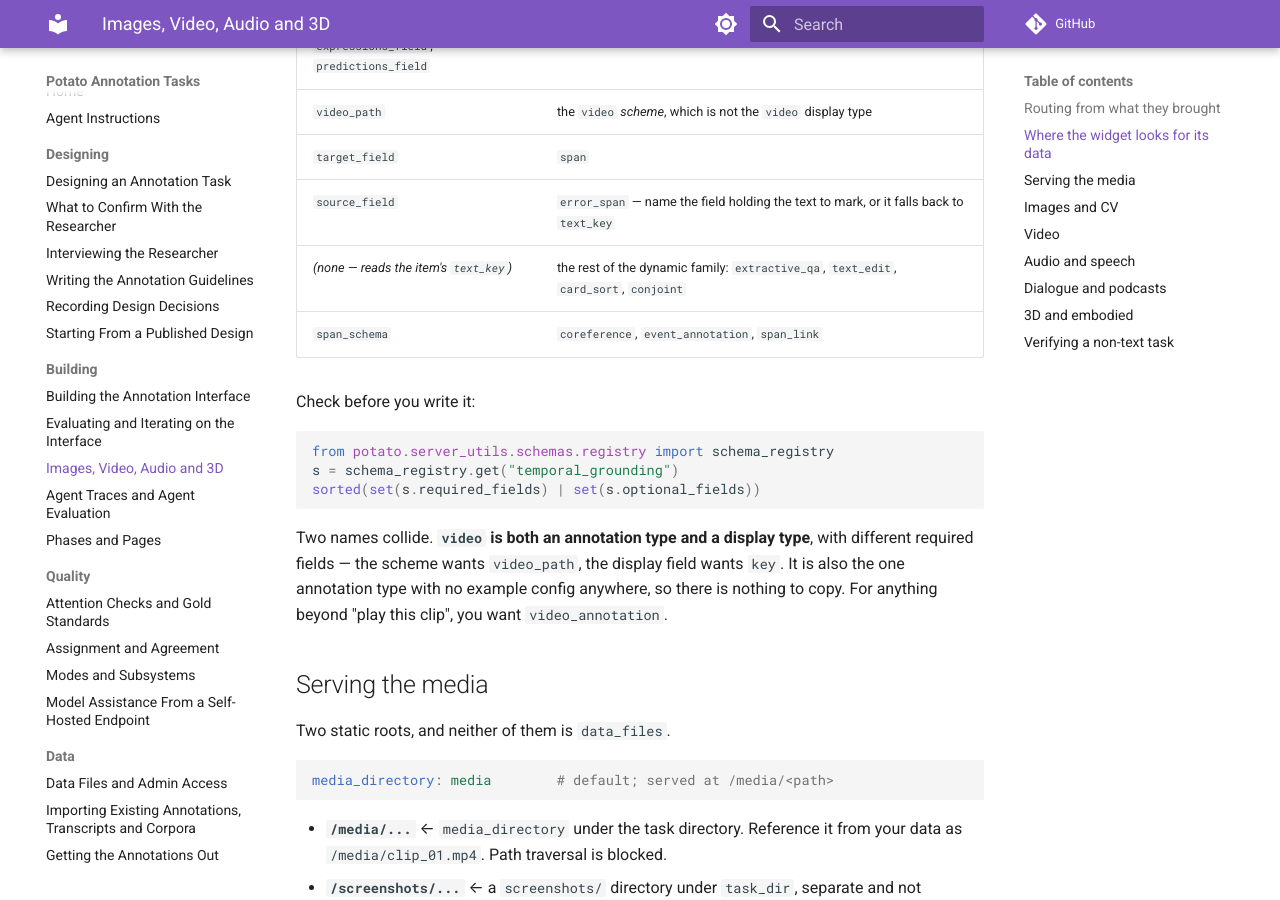
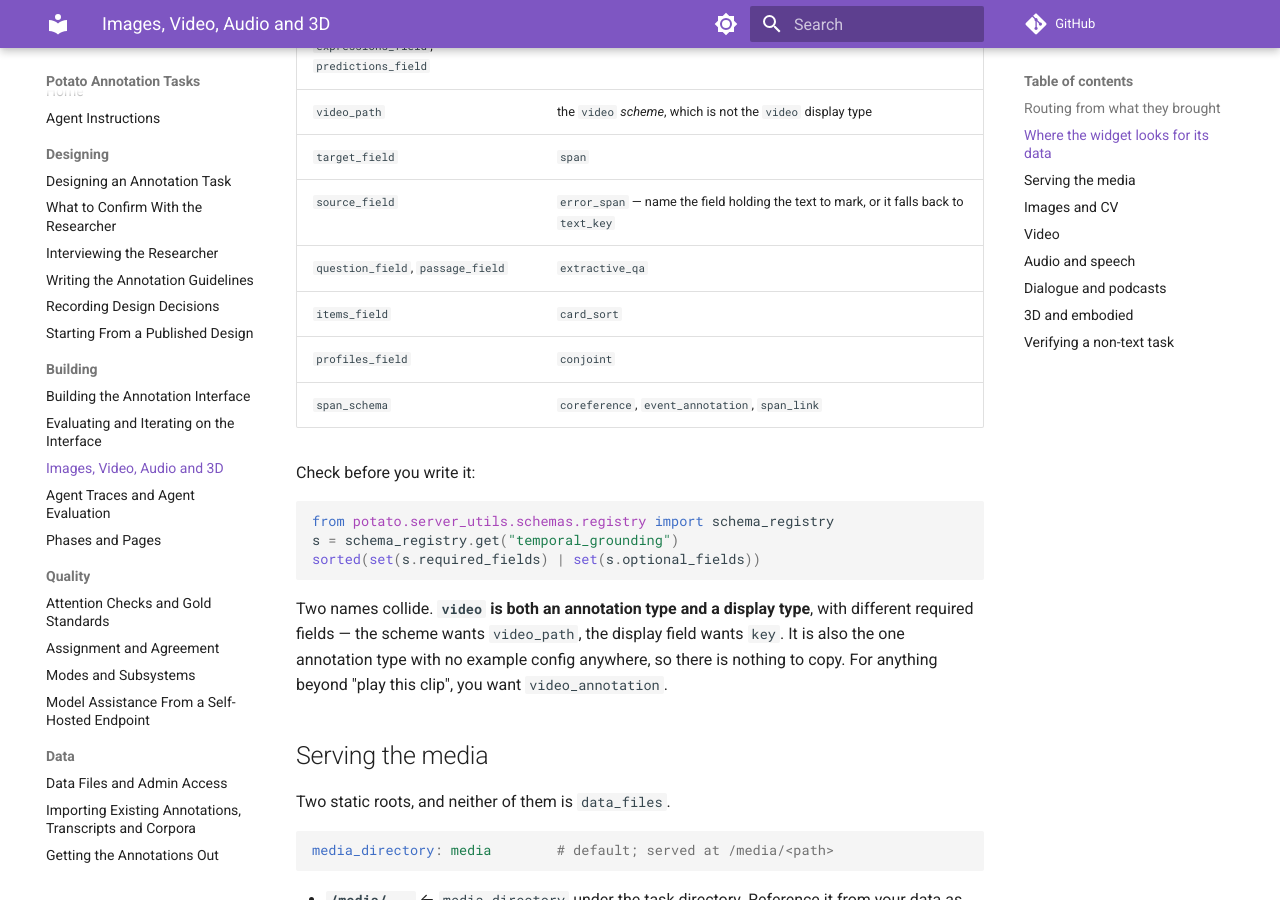
Before and after one commit to davidjurgens/potato-skill, an MkDocs documentation site: the page built from docs/modalities.md, in a window 1280 px wide and 900 px high, scrolled down 2691 px. Built offline with MkDocs 1.6.1 and Material for MkDocs 9.7.7, drawn with Linux system fonts in a browser that asks for light colours; comment, search, counter and statistics services are not loaded.

Commit message:
fix(modalities): four dynamic schemes read their own field key, not text_key
The "where the widget looks for its data" table claimed `extractive_qa`,
`text_edit`, `card_sort` and `conjoint` take no field key and read the item's
`text_key`. Wrong for all four, and `text_edit` was already listed correctly one
row above under `source_field`, so the table contradicted itself.

Drove it: one page carrying all of them, each given its declared field plus a
`text_key` holding different text. Every widget rendered its own field's
content — the question and passage under `question_field`/`passage_field`, the
cards under `items_field`, the profiles under `profiles_field`. The `text_key`
text appeared only where `error_span` falls back to it, which is the one claim
in that neighbourhood that was right.

Co-Authored-By: Claude Opus 5 (1M context) <noreply@anthropic.com>
Claude-Session: https://claude.ai/code/session_01PJAwjvg871XGFuA8khHbjC

```diff
--- a/docs/modalities.md
+++ b/docs/modalities.md
@@ -61,7 +61,9 @@ and picking the wrong one gives you an empty widget with nothing in the log.
 | `video_path` | the `video` *scheme*, which is not the `video` display type |
 | `target_field` | `span` |
 | `source_field` | `error_span` — name the field holding the text to mark, or it falls back to `text_key` |
-| *(none — reads the item's `text_key`)* | the rest of the dynamic family: `extractive_qa`, `text_edit`, `card_sort`, `conjoint` |
+| `question_field`, `passage_field` | `extractive_qa` |
+| `items_field` | `card_sort` |
+| `profiles_field` | `conjoint` |
 | `span_schema` | `coreference`, `event_annotation`, `span_link` |
 
 Check before you write it:
```
Also changed, not shown: skills/potato-tasks/references/modalities.md (+3 -1 lines).
